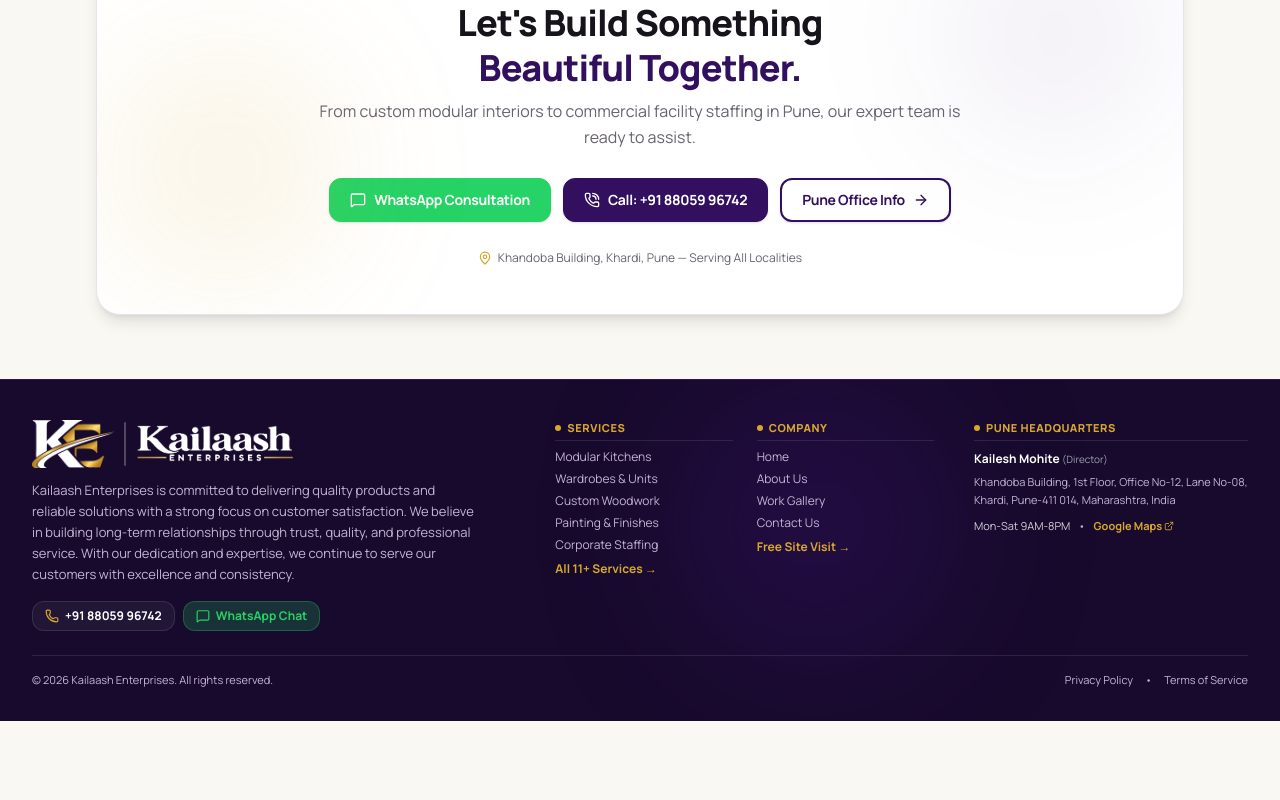
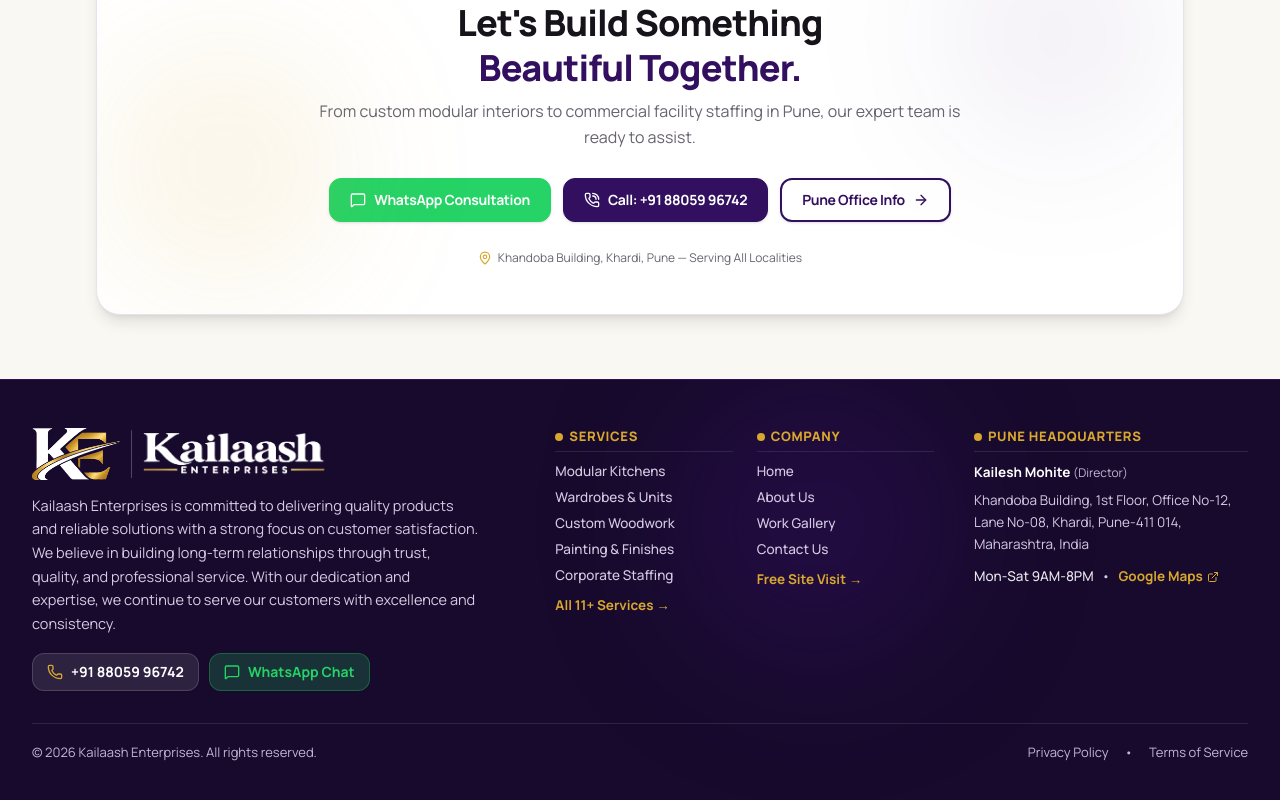
Before and after one commit to abhiideveloperabhii-web/kailaashenterprises, a React (Vite) app: page / in a window 1280 px wide. Shown: the part 8880-9680 px from the top of the page. Before the commit the page ends 9601 px from the top, so only its background shows below. Built offline with nearby package versions, Linux system fonts and the light colour scheme.

Commit message:
feat: trigger smooth refresh/navigate on logo click, and enlarge footer typography for crystal-clear readability

```diff
--- a/src/components/common/Logo.jsx
+++ b/src/components/common/Logo.jsx
@@ -1,5 +1,5 @@
 import React from 'react';
-import { Link } from 'react-router-dom';
+import { Link, useNavigate } from 'react-router-dom';
 import keIconLight from '../../assets/ke-icon.png';
 import keIconDark from '../../assets/ke-icon-dark.png';
 import kailaashTextLight from '../../assets/kailaash-text.png';
@@ -11,12 +11,27 @@
   className = ''
 }) {
   const isDark = theme === 'dark';
+  const navigate = useNavigate();
+
+  const handleLogoClick = (e) => {
+    e.preventDefault();
+    if (window.location.pathname === '/') {
+      window.scrollTo({ top: 0, behavior: 'smooth' });
+      setTimeout(() => {
+        window.location.reload();
+      }, 100);
+    } else {
+      navigate('/');
+      window.scrollTo({ top: 0, behavior: 'smooth' });
+    }
+  };
 
   return (
     <Link
       to="/"
+      onClick={handleLogoClick}
       aria-label="Kailaash Enterprises Home"
-      className={`inline-flex items-center gap-1.5 sm:gap-2.5 group select-none transition-transform duration-300 active:scale-95 shrink min-w-0 ${className}`}
+      className={`inline-flex items-center gap-1.5 sm:gap-2.5 group select-none transition-transform duration-300 active:scale-95 shrink min-w-0 cursor-pointer ${className}`}
     >
       {/* KE Royal Navy & Gold Monogram Emblem */}
       <img
--- a/src/components/layout/Footer.jsx
+++ b/src/components/layout/Footer.jsx
@@ -8,31 +8,31 @@
 
 export default function Footer() {
   return (
-    <footer className="bg-[#170A2C] text-white pt-8 pb-20 md:pt-10 md:pb-8 border-t border-[#32105F] relative overflow-hidden">
+    <footer className="bg-[#170A2C] text-white pt-8 pb-20 md:pt-12 md:pb-10 border-t border-[#32105F] relative overflow-hidden">
       {/* Subtle ambient glow */}
       <div className="absolute top-0 right-1/4 w-72 h-72 bg-[#32105F]/40 rounded-full blur-3xl pointer-events-none -z-0"></div>
 
-      <Container size="large" className="relative z-10 space-y-6">
+      <Container size="large" className="relative z-10 space-y-8">
 
         {/* Main Footer Layout */}
-        <div className="grid grid-cols-1 lg:grid-cols-12 gap-6 lg:gap-10">
+        <div className="grid grid-cols-1 lg:grid-cols-12 gap-7 lg:gap-10">
 
-          {/* Column 1: Brand & 5-Line Business Overview (Span 5 on Desktop) */}
-          <div className="lg:col-span-5 space-y-3">
-            <Logo theme="dark" showTagline={true} size="md" />
+          {/* Column 1: Brand & Business Overview (Span 5 on Desktop) */}
+          <div className="lg:col-span-5 space-y-3.5">
+            <Logo theme="dark" size="lg" />
 
-            {/* Business Commitment Overview */}
-            <p className="text-xs sm:text-[13px] text-[#C4B5D4] leading-relaxed max-w-md">
+            {/* Business Commitment Overview - Clear, Legible Font */}
+            <p className="text-[13px] sm:text-[14px] md:text-[14.5px] text-[#D6CAE4] leading-relaxed max-w-md font-normal">
               Kailaash Enterprises is committed to delivering quality products and reliable solutions with a strong focus on customer satisfaction. We believe in building long-term relationships through trust, quality, and professional service. With our dedication and expertise, we continue to serve our customers with excellence and consistency.
             </p>
 
             {/* Quick Contact Badges */}
-            <div className="flex flex-wrap items-center gap-2 pt-1">
+            <div className="flex flex-wrap items-center gap-2.5 pt-1">
               <a
                 href={`tel:${COMPANY.phoneRaw}`}
-                className="inline-flex items-center gap-1.5 px-3 py-1.5 rounded-xl bg-white/5 hover:bg-[#D7A72E] hover:text-[#170A2C] text-xs font-bold text-white border border-white/10 transition-colors"
+                className="inline-flex items-center gap-2 px-3.5 py-2 rounded-xl bg-white/10 hover:bg-[#D7A72E] hover:text-[#170A2C] text-xs sm:text-sm font-bold text-white border border-white/15 transition-all shadow-xs"
               >
-                <Icon name="Phone" className="w-3.5 h-3.5 text-[#D7A72E]" />
+                <Icon name="Phone" className="w-4 h-4 text-[#D7A72E] group-hover:text-[#170A2C]" />
                 <span>{COMPANY.phoneDisplay}</span>
               </a>
 
@@ -40,41 +40,41 @@
                 href={getWhatsAppUrl("Hello Kailaash Enterprises, I would like to enquire about your services in Pune.")}
                 target="_blank"
                 rel="noopener noreferrer"
-                className="inline-flex items-center gap-1.5 px-3 py-1.5 rounded-xl bg-[#25D366]/20 hover:bg-[#25D366] text-xs font-bold text-[#25D366] hover:text-white border border-[#25D366]/30 transition-colors"
+                className="inline-flex items-center gap-2 px-3.5 py-2 rounded-xl bg-[#25D366]/20 hover:bg-[#25D366] text-xs sm:text-sm font-bold text-[#25D366] hover:text-white border border-[#25D366]/30 transition-all shadow-xs"
               >
-                <Icon name="MessageSquare" className="w-3.5 h-3.5" />
+                <Icon name="MessageSquare" className="w-4 h-4" />
                 <span>WhatsApp Chat</span>
               </a>
             </div>
           </div>
 
           {/* Column 2 & 3: Side-by-Side 2-Columns on Mobile / iOS / iPad (Span 4 on Desktop) */}
-          <div className="lg:col-span-4 grid grid-cols-2 gap-4 sm:gap-6 pt-2 lg:pt-0 border-t lg:border-t-0 border-white/10">
+          <div className="lg:col-span-4 grid grid-cols-2 gap-5 sm:gap-6 pt-3 lg:pt-0 border-t lg:border-t-0 border-white/10">
 
             {/* Left: Services List */}
-            <div className="space-y-2">
-              <h4 className="text-[11px] font-extrabold uppercase tracking-wider text-[#D7A72E] flex items-center gap-1.5 pb-1 border-b border-white/10">
-                <span className="w-1.5 h-1.5 rounded-full bg-[#D7A72E]"></span>
+            <div className="space-y-2.5">
+              <h4 className="text-xs sm:text-[13px] font-black uppercase tracking-wider text-[#D7A72E] flex items-center gap-1.5 pb-1.5 border-b border-white/10">
+                <span className="w-2 h-2 rounded-full bg-[#D7A72E]"></span>
                 <span>Services</span>
               </h4>
-              <ul className="space-y-1.5 text-xs text-[#C4B5D4]">
+              <ul className="space-y-2 text-xs sm:text-[13.5px] text-[#D6CAE4] font-medium">
                 <li>
-                  <Link to="/services/modular-kitchen" className="hover:text-white transition-colors">Modular Kitchens</Link>
+                  <Link to="/services/modular-kitchen" className="hover:text-white hover:underline transition-colors">Modular Kitchens</Link>
                 </li>
                 <li>
-                  <Link to="/services/wardrobes-cupboards" className="hover:text-white transition-colors">Wardrobes & Units</Link>
+                  <Link to="/services/wardrobes-cupboards" className="hover:text-white hover:underline transition-colors">Wardrobes & Units</Link>
                 </li>
                 <li>
-                  <Link to="/services/custom-woodwork" className="hover:text-white transition-colors">Custom Woodwork</Link>
+                  <Link to="/services/custom-woodwork" className="hover:text-white hover:underline transition-colors">Custom Woodwork</Link>
                 </li>
                 <li>
-                  <Link to="/services/painting-services" className="hover:text-white transition-colors">Painting & Finishes</Link>
+                  <Link to="/services/painting-services" className="hover:text-white hover:underline transition-colors">Painting & Finishes</Link>
                 </li>
                 <li>
-                  <Link to="/services/corporate-facility-support" className="hover:text-white transition-colors">Corporate Staffing</Link>
+                  <Link to="/services/corporate-facility-support" className="hover:text-white hover:underline transition-colors">Corporate Staffing</Link>
                 </li>
                 <li>
-                  <Link to="/services" className="text-[#D7A72E] font-bold inline-block hover:underline pt-0.5">
+                  <Link to="/services" className="text-[#D7A72E] font-bold inline-block hover:underline pt-1">
                     All 11+ Services →
                   </Link>
                 </li>
@@ -82,30 +82,30 @@
             </div>
 
             {/* Right: Company Links */}
-            <div className="space-y-2">
-              <h4 className="text-[11px] font-extrabold uppercase tracking-wider text-[#D7A72E] flex items-center gap-1.5 pb-1 border-b border-white/10">
-                <span className="w-1.5 h-1.5 rounded-full bg-[#D7A72E]"></span>
+            <div className="space-y-2.5">
+              <h4 className="text-xs sm:text-[13px] font-black uppercase tracking-wider text-[#D7A72E] flex items-center gap-1.5 pb-1.5 border-b border-white/10">
+                <span className="w-2 h-2 rounded-full bg-[#D7A72E]"></span>
                 <span>Company</span>
               </h4>
-              <ul className="space-y-1.5 text-xs text-[#C4B5D4]">
+              <ul className="space-y-2 text-xs sm:text-[13.5px] text-[#D6CAE4] font-medium">
                 <li>
-                  <Link to="/" className="hover:text-white transition-colors">Home</Link>
+                  <Link to="/" className="hover:text-white hover:underline transition-colors">Home</Link>
                 </li>
                 <li>
-                  <Link to="/about" className="hover:text-white transition-colors">About Us</Link>
+                  <Link to="/about" className="hover:text-white hover:underline transition-colors">About Us</Link>
                 </li>
                 <li>
-                  <Link to="/gallery" className="hover:text-white transition-colors">Work Gallery</Link>
+                  <Link to="/gallery" className="hover:text-white hover:underline transition-colors">Work Gallery</Link>
                 </li>
                 <li>
-                  <Link to="/contact" className="hover:text-white transition-colors">Contact Us</Link>
+                  <Link to="/contact" className="hover:text-white hover:underline transition-colors">Contact Us</Link>
                 </li>
                 <li>
                   <a
                     href={getSiteVisitUrl()}
                     target="_blank"
                     rel="noopener noreferrer"
-                    className="text-[#D7A72E] font-bold inline-block hover:underline pt-0.5"
+                    className="text-[#D7A72E] font-bold inline-block hover:underline pt-1"
                   >
                     Free Site Visit →
                   </a>
@@ -116,25 +116,25 @@
           </div>
 
           {/* Column 4: Pune Location Card (Span 3 on Desktop) */}
-          <div className="lg:col-span-3 space-y-2 pt-2 lg:pt-0 border-t lg:border-t-0 border-white/10">
-            <h4 className="text-[11px] font-extrabold uppercase tracking-wider text-[#D7A72E] flex items-center gap-1.5 pb-1 border-b border-white/10">
-              <span className="w-1.5 h-1.5 rounded-full bg-[#D7A72E]"></span>
+          <div className="lg:col-span-3 space-y-2.5 pt-3 lg:pt-0 border-t lg:border-t-0 border-white/10">
+            <h4 className="text-xs sm:text-[13px] font-black uppercase tracking-wider text-[#D7A72E] flex items-center gap-1.5 pb-1.5 border-b border-white/10">
+              <span className="w-2 h-2 rounded-full bg-[#D7A72E]"></span>
               <span>Pune Headquarters</span>
             </h4>
-            <div className="text-xs text-[#C4B5D4] space-y-1 leading-relaxed">
-              <p className="text-white font-bold">{COMPANY.founder} <span className="text-[10px] text-gray-400 font-normal">(Director)</span></p>
-              <p className="text-[11px]">{COMPANY.location.fullAddress}</p>
-              <div className="flex flex-wrap items-center gap-2 pt-1 text-[11px]">
-                <span className="text-white/80">Mon-Sat 9AM-8PM</span>
+            <div className="text-xs sm:text-[13.5px] text-[#D6CAE4] space-y-1.5 leading-relaxed">
+              <p className="text-white font-bold">{COMPANY.founder} <span className="text-xs text-[#C4B5D4] font-normal">(Director)</span></p>
+              <p className="text-[#D6CAE4]">{COMPANY.location.fullAddress}</p>
+              <div className="flex flex-wrap items-center gap-2 pt-1">
+                <span className="text-white/90 font-medium">Mon-Sat 9AM-8PM</span>
                 <span>•</span>
                 <a
                   href={COMPANY.location.mapsUrl}
                   target="_blank"
                   rel="noopener noreferrer"
-                  className="text-[#D7A72E] hover:underline font-bold inline-flex items-center gap-0.5"
+                  className="text-[#D7A72E] hover:underline font-bold inline-flex items-center gap-1"
                 >
                   <span>Google Maps</span>
-                  <Icon name="ExternalLink" className="w-2.5 h-2.5" />
+                  <Icon name="ExternalLink" className="w-3 h-3" />
                 </a>
               </div>
             </div>
@@ -143,9 +143,9 @@
         </div>
 
         {/* Bottom Legal Bar */}
-        <div className="pt-4 border-t border-white/10 flex flex-col sm:flex-row items-center justify-between gap-2 text-[11px] text-[#C4B5D4]">
+        <div className="pt-5 border-t border-white/10 flex flex-col sm:flex-row items-center justify-between gap-3 text-xs sm:text-[13px] text-[#C4B5D4]">
           <p>© {new Date().getFullYear()} {COMPANY.name}. All rights reserved.</p>
-          <div className="flex items-center gap-3">
+          <div className="flex items-center gap-4">
             <Link to="/privacy-policy" className="hover:text-white transition-colors">Privacy Policy</Link>
             <span>•</span>
             <Link to="/terms" className="hover:text-white transition-colors">Terms of Service</Link>
```
